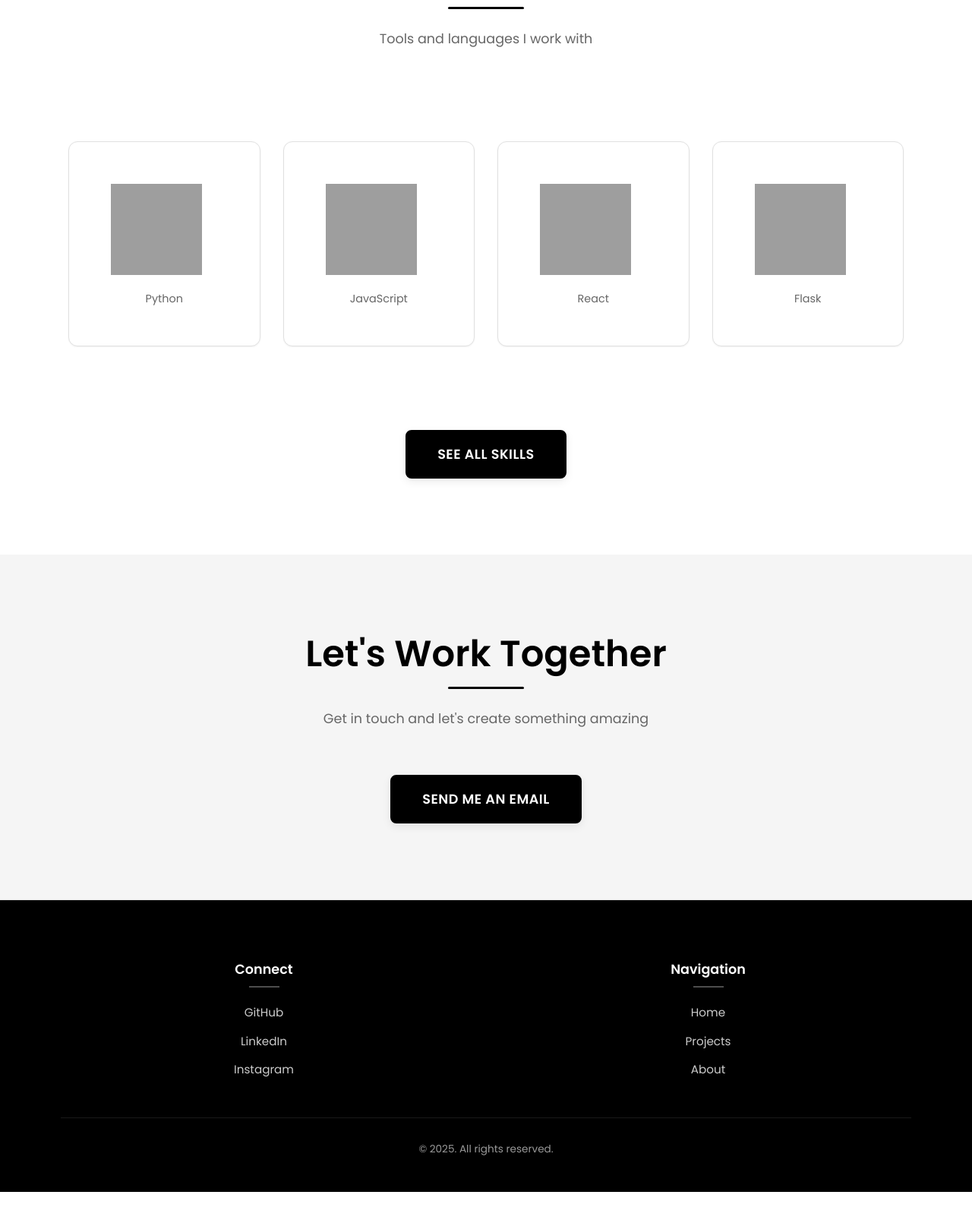
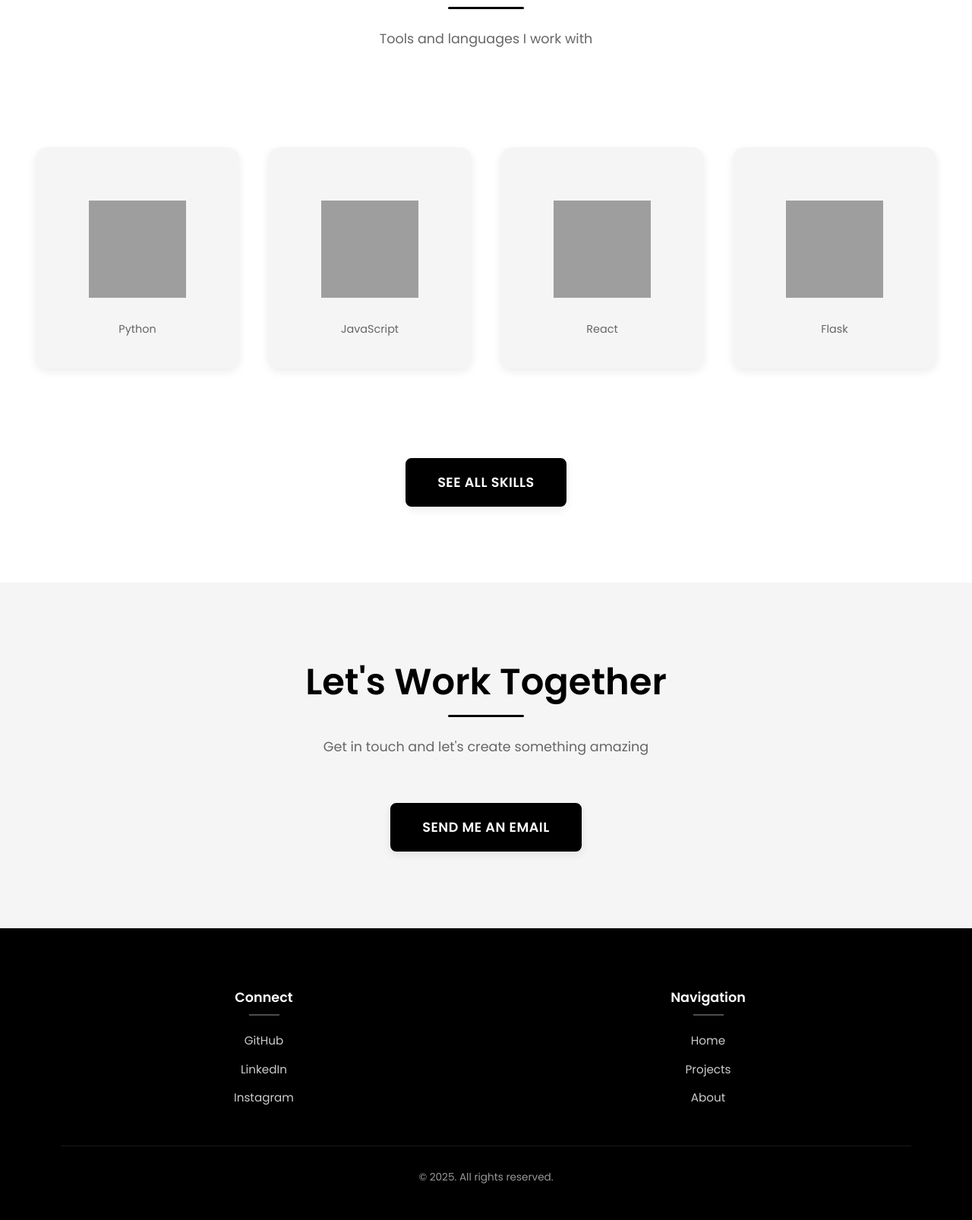
Before and after one commit to Rayablepy/portfoliov3, a Flask app: page / in a window 1280 px wide. Shown: the part 2139-3745 px from the top of the page at 76% size. Before the commit the page ends 3708 px from the top, so only its background shows below. Run offline with Flask 2, Linux system fonts and the light colour scheme; grey boxes are pictures that could not be loaded.

Commit message:
fixed alignment issues for skills grid

```diff
--- a/static/css/main.css
+++ b/static/css/main.css
@@ -1,5 +1,4 @@
 :root {
-    /* Modern Minimalist Color Palette - Light Theme */
     --primary-color: #000000;           /* Black for headings and accents */
     --secondary-color: #f5f5f5;         /* Very light gray for sections */
     --accent-color: #333333;            /* Dark gray for subtle accents */
@@ -69,8 +68,6 @@ a {
     text-decoration: none;
     transition: all var(--transition-normal);
 }
-
-/* ===== NAVIGATION ===== */
 
 .topnav {
     background-color: var(--nav-bg);
@@ -231,8 +228,6 @@ a {
     color: white;
 }
 
-/* ===== HERO SECTION ===== */
-
 .hero-banner {
     width: 100%;
     height: 100vh;
@@ -298,8 +293,6 @@ a {
     50% { transform: translateY(-15px); }
 }
 
-/* ===== BUTTONS ===== */
-
 .hero-buttons {
     margin-top: 40px;
     display: flex;
@@ -355,7 +348,6 @@ a {
     transform: translateY(-3px);
 }
 
-/* ===== SECTIONS ===== */
 
 .section {
     padding: clamp(60px, 12vw, 100px) clamp(15px, 5vw, 40px);
@@ -413,7 +405,6 @@ a {
     margin: 0 auto 20px;
 }
 
-/* ===== CARDS ===== */
 
 .mv-card,
 .event-card,
@@ -453,9 +444,6 @@ a {
     padding: 0;
     font-size: 0.95rem;
 }
-
-/* ===== SKILLS SECTION ===== */
-
 .skills-grid {
     display: flex;
     justify-content: center;
@@ -465,49 +453,47 @@ a {
 }
 
 .skills-items {
-    border: none;
+    border: 0px;
     width: auto;
     border-collapse: separate;
-    border-spacing: clamp(15px, 3vw, 30px);
+    border-spacing: clamp(15px, 3vw, 40px);
     margin: 30px auto;
     display: flex;
     flex-wrap: wrap;
     justify-content: center;
-    gap: clamp(15px, 3vw, 30px);
+    gap: clamp(15px, 3vw, 40px);
 }
 
 .skills-items td {
-    padding: clamp(25px, 4vw, 35px);
+    padding: clamp(20px, 4vw, 40px);
     text-align: center;
     vertical-align: middle;
-    width: clamp(140px, 40vw, 280px);
-    background: var(--bg-light);
-    border: 1px solid var(--border-color);
-    border-radius: 12px;
+    width: clamp(150px, 45vw, 400px);
+    background: var(--secondary-color);
+    border-radius: 15px;
     transition: all var(--transition-normal);
-    box-shadow: var(--shadow-sm);
+    box-shadow: var(--shadow-md);
 }
 
 .skills-items td:hover {
     transform: translateY(-8px);
     box-shadow: var(--shadow-lg);
-    border-color: var(--primary-color);
+    border: var(--primary-color);
 }
 
 .skills-items i {
-    font-size: clamp(3.5rem, 10vw, 6rem);
-    margin: clamp(12px, 3vw, 20px);
+    font-size: clamp(4rem, 10vw, 8rem);
+    margin: clamp(15px, 3vw, 30px);
     display: block;
 }
 
 .skills-items img {
-    height: clamp(70px, 12vw, 120px);
-    width: clamp(70px, 12vw, 120px);
-    margin: clamp(12px, 3vw, 20px);
+    height: clamp(80px, 15vw, 128px);
+    width: clamp(80px, 15vw, 128px);
+    margin: clamp(15px, 3vw, 30px);
     display: block;
 }
 
-/* ===== TECH TAGS ===== */
 
 .tech-tag {
     background: var(--secondary-color);
@@ -526,8 +512,6 @@ a {
     background: var(--primary-color);
     color: white;
 }
-
-/* ===== FOOTER ===== */
 
 .footer {
     background-color: var(--primary-color);
@@ -615,8 +599,6 @@ a {
     font-size: clamp(0.75rem, 1.5vw, 0.85rem);
 }
 
-/* ===== ANIMATIONS ===== */
-
 @keyframes slideInUp {
     from {
         opacity: 0;
@@ -639,7 +621,6 @@ a {
     transform: translateY(0);
 }
 
-/* ===== RESPONSIVE ===== */
 
 @media (max-width: 480px) {
     :root {
--- a/templates/home.html
+++ b/templates/home.html
@@ -82,19 +82,19 @@
                     <tr>
                         <td class="animate-on-scroll">
                             <img src="https://cdn.jsdelivr.net/gh/devicons/devicon@latest/icons/python/python-original.svg" alt="Python" title="Python" />
-                            <p style="margin-top: 10px; font-size: 0.9rem;">Python</p>
+                            <p style="margin-top: 10px; font-size: 0.9rem; margin: 0;">Python</p>
                         </td>
                         <td class="animate-on-scroll">
                             <img src="https://cdn.jsdelivr.net/gh/devicons/devicon@latest/icons/javascript/javascript-original.svg" alt="JavaScript" title="JavaScript" />
-                            <p style="margin-top: 10px; font-size: 0.9rem;">JavaScript</p>
+                            <p style="margin-top: 10px; font-size: 0.9rem; margin: 0;">JavaScript</p>
                         </td>
                         <td class="animate-on-scroll">
                             <img src="https://cdn.jsdelivr.net/gh/devicons/devicon@latest/icons/react/react-original.svg" alt="React" title="React" />
-                            <p style="margin-top: 10px; font-size: 0.9rem;">React</p>
+                            <p style="margin-top: 10px; font-size: 0.9rem; margin: 0;">React</p>
                         </td>
                         <td class="animate-on-scroll">
                             <img src="https://cdn.jsdelivr.net/gh/devicons/devicon@latest/icons/flask/flask-original.svg" alt="Flask" title="Flask" />
-                            <p style="margin-top: 10px; font-size: 0.9rem;">Flask</p>
+                            <p style="margin-top: 10px; font-size: 0.9rem; margin: 0;">Flask</p>
                         </td>
                     </tr>
                 </table>
```
